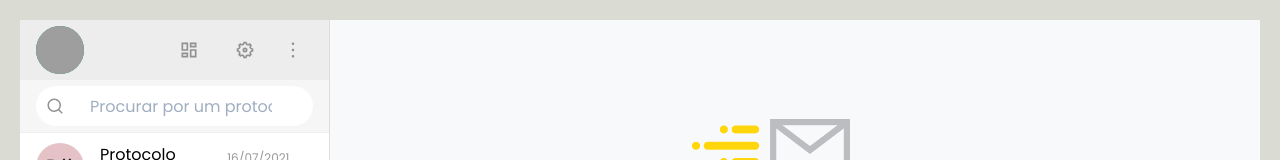
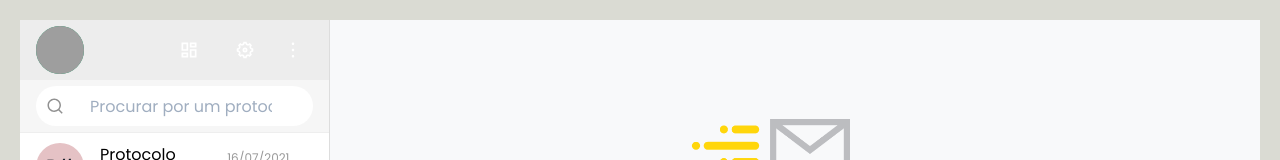
Before and after one commit to Josimar16/Message, a Next.js app in the folder web/: page / in a window 1280 px wide. Shown: the top 160 px of the page. Built offline with nearby package versions, Linux system fonts and the light colour scheme; grey boxes are pictures that could not be loaded.

Commit message:
feat: :sparkles: Criando componente de icon

```diff
--- a/web/src/components/Icon.tsx
+++ b/web/src/components/Icon.tsx
@@ -5,11 +5,12 @@ import { forwardRef } from 'react';
 interface IconProps extends ChakraIconProps {
   icon: ElementType;
   color?: string;
+  size?: string;
   handle?: () => void;
 }
 
 const IconBase: ForwardRefRenderFunction<HTMLDivElement, IconProps> =
-({ icon, color = '#919191', handle }, ref?) => {
+({ icon, color = '#FFF', handle, size = 'xl' }, ref?) => {
   return (
     <Box
       width="2.5rem"
@@ -23,7 +24,7 @@ const IconBase: ForwardRefRenderFunction<HTMLDivElement, IconProps> =
       ref={ref}
       marginRight="0.5rem"
     >
-      <IconChakra as={icon} color={color} fontSize="xl" />
+      <IconChakra as={icon} color={color} fontSize={size} />
     </Box>
   );
 }
```
